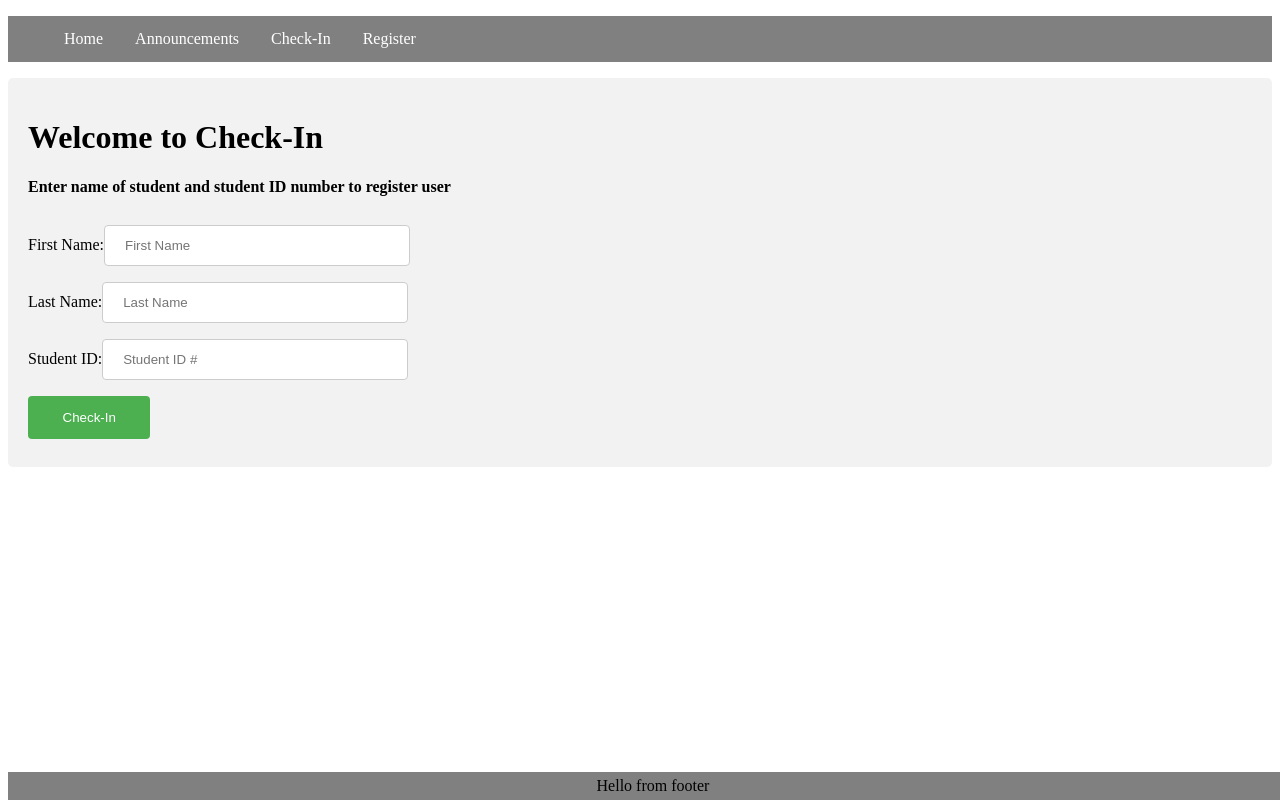
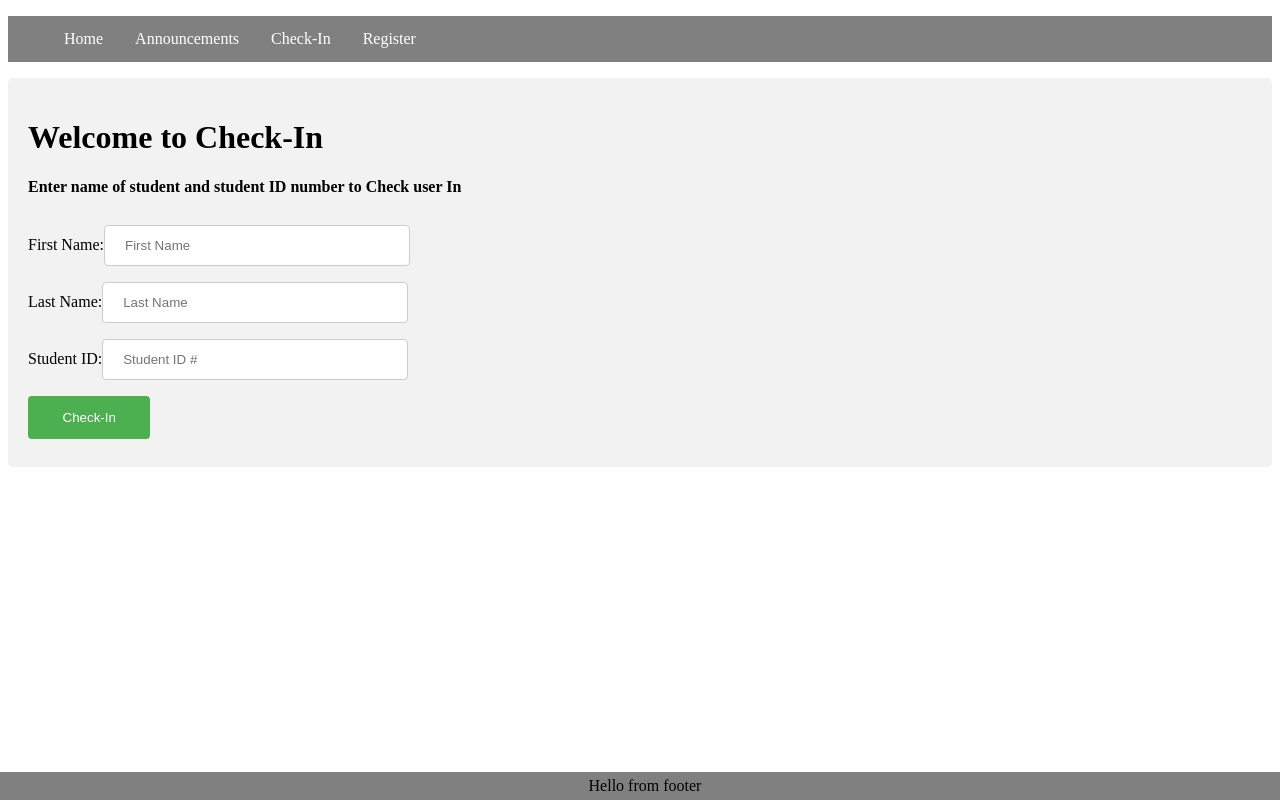
Before and after one commit to ilopezro/cruzhackschallenge, a React (Create React App) app: page /CheckIn in a window 1280 px wide. Built offline with nearby package versions, Linux system fonts and the light colour scheme.

Commit message:
updated footer to be at the very bottom

```diff
--- a/src/components/CheckIn/CheckIn.js
+++ b/src/components/CheckIn/CheckIn.js
@@ -6,7 +6,7 @@ class CheckIn extends Component {
       return (
         <div className = "message">
           <h1>Welcome to Check-In</h1>
-          <h4>Enter name of student and student ID number to register user</h4>
+          <h4>Enter name of student and student ID number to Check user In</h4>
           <form className = "checkInForm" action = "/checkUserIn" method = "POST">
             First Name:
             <input className = "firstNameInput" placeholder="First Name" name = "firstName"/>
--- a/src/styles.css
+++ b/src/styles.css
@@ -2,10 +2,11 @@
     background-color: grey;
     padding: 5px;
     text-align: center;
-    position: absolute;
+    position: fixed;
+    right: 0;
     bottom: 0;
+    left: 0;
     width: 100%;
-    align-self: flex-end;
   }
 
   .topBar {
```
Also changed, not shown: src/App.js (indentation only).
